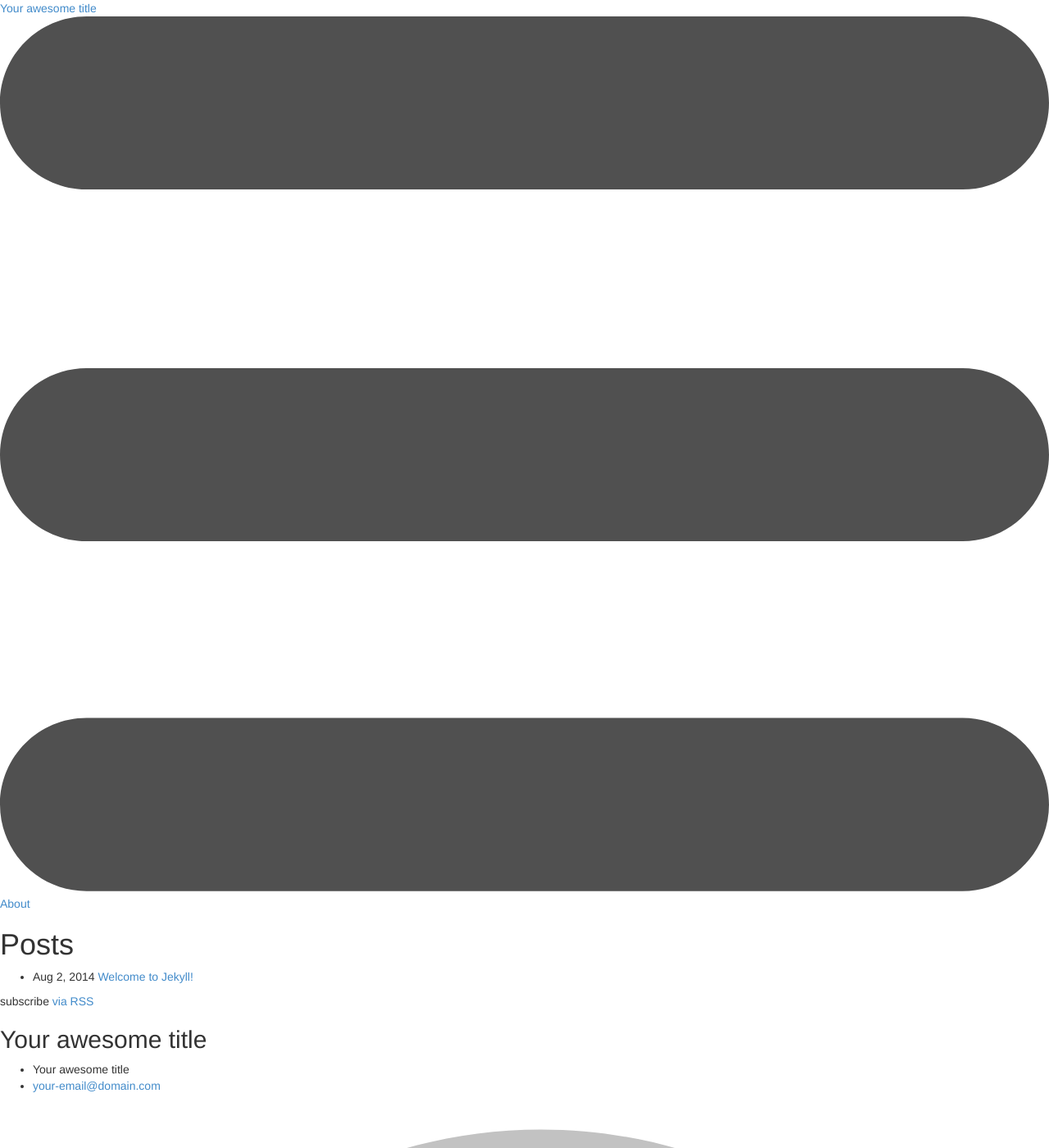
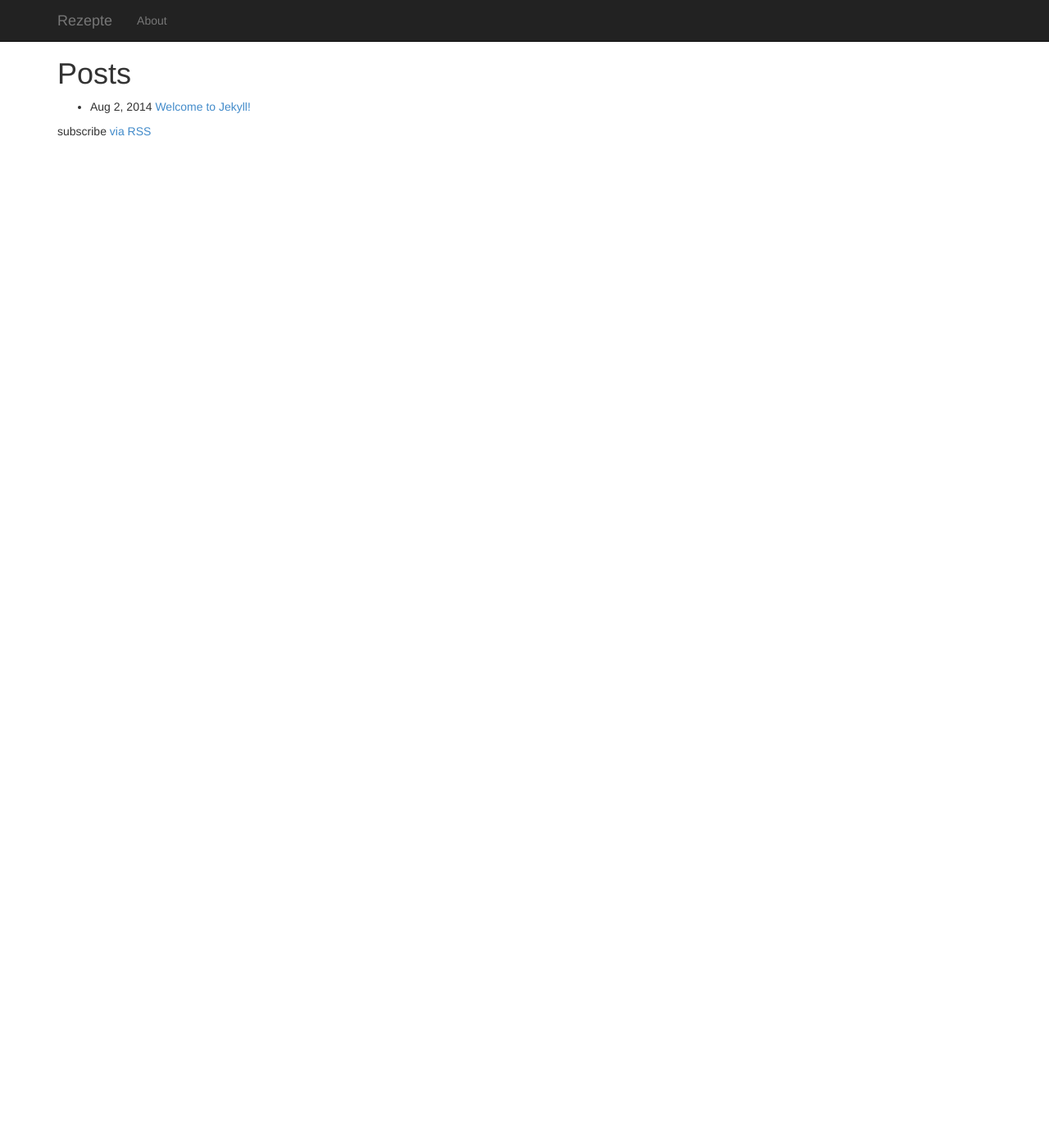
Before and after one commit to tehlers/rezepte, a Jekyll site: the page built from index.html, in a window 1280 px wide and 1400 px high. Shown: the whole window at 82% size. Built offline with Jekyll 4.4.1, drawn with Linux system fonts in a browser that asks for light colours; nearby versions of some CDN libraries; some of the changed text lies outside the part shown.

Commit message:
Using basic Bootstrap layout

```diff
--- a/_config.yml
+++ b/_config.yml
@@ -1,11 +1,10 @@
 # Site settings
-title: Your awesome title
-email: your-email@domain.com
-description: "Write an awesome description for your new site here. You can edit this line in _config.yml. It will appear in your document head meta (for Google search results) and in your feed.xml site description."
+title: Rezepte
+description: "Eine Sammlung von Rezepten"
 baseurl: ""
-url: "http://yourdomain.com"
-twitter_username: jekyllrb
-github_username:  jekyll
+url: "http://tehlers.github.io/rezepte"
+
+exclude: ["bin", "README.md", "Gemfile", "Gemfile.lock"]
 
 # Build settings
 markdown: kramdown
--- a/_includes/footer.html
+++ b/_includes/footer.html
@@ -1,61 +1,3 @@
-<footer class="site-footer">
-
-  <div class="wrap">
-
-    <h2 class="footer-heading">{{ site.title }}</h2>
-
-    <div class="footer-col-1 column">
-      <ul>
-        <li>{{ site.title }}</li>
-        <li><a href="mailto:{{ site.email }}">{{ site.email }}</a></li>
-      </ul>
-    </div>
-
-    <div class="footer-col-2 column">
-      <ul>
-        {% if site.github_username %}<li>
-          <a href="https://github.com/{{ site.github_username }}">
-            <span class="icon github">
-              <svg version="1.1" class="github-icon-svg" xmlns="http://www.w3.org/2000/svg" xmlns:xlink="http://www.w3.org/1999/xlink" x="0px" y="0px"
-                 viewBox="0 0 16 16" enable-background="new 0 0 16 16" xml:space="preserve">
-                <path fill-rule="evenodd" clip-rule="evenodd" fill="#C2C2C2" d="M7.999,0.431c-4.285,0-7.76,3.474-7.76,7.761
-                c0,3.428,2.223,6.337,5.307,7.363c0.388,0.071,0.53-0.168,0.53-0.374c0-0.184-0.007-0.672-0.01-1.32
-                c-2.159,0.469-2.614-1.04-2.614-1.04c-0.353-0.896-0.862-1.135-0.862-1.135c-0.705-0.481,0.053-0.472,0.053-0.472
-                c0.779,0.055,1.189,0.8,1.189,0.8c0.692,1.186,1.816,0.843,2.258,0.645c0.071-0.502,0.271-0.843,0.493-1.037
-                C4.86,11.425,3.049,10.76,3.049,7.786c0-0.847,0.302-1.54,0.799-2.082C3.768,5.507,3.501,4.718,3.924,3.65
-                c0,0,0.652-0.209,2.134,0.796C6.677,4.273,7.34,4.187,8,4.184c0.659,0.003,1.323,0.089,1.943,0.261
-                c1.482-1.004,2.132-0.796,2.132-0.796c0.423,1.068,0.157,1.857,0.077,2.054c0.497,0.542,0.798,1.235,0.798,2.082
-                c0,2.981-1.814,3.637-3.543,3.829c0.279,0.24,0.527,0.713,0.527,1.437c0,1.037-0.01,1.874-0.01,2.129
-                c0,0.208,0.14,0.449,0.534,0.373c3.081-1.028,5.302-3.935,5.302-7.362C15.76,3.906,12.285,0.431,7.999,0.431z"/>
-              </svg>
-            </span>
-            <span class="username">{{ site.github_username }}</span>
-          </a>
-        </li>{% endif %}
-        {% if site.twitter_username %}<li>
-          <a href="https://twitter.com/{{ site.twitter_username }}">
-            <span class="icon twitter">
-              <svg version="1.1" class="twitter-icon-svg" xmlns="http://www.w3.org/2000/svg" xmlns:xlink="http://www.w3.org/1999/xlink" x="0px" y="0px"
-                 viewBox="0 0 16 16" enable-background="new 0 0 16 16" xml:space="preserve">
-                <path fill="#C2C2C2" d="M15.969,3.058c-0.586,0.26-1.217,0.436-1.878,0.515c0.675-0.405,1.194-1.045,1.438-1.809
-                c-0.632,0.375-1.332,0.647-2.076,0.793c-0.596-0.636-1.446-1.033-2.387-1.033c-1.806,0-3.27,1.464-3.27,3.27
-                c0,0.256,0.029,0.506,0.085,0.745C5.163,5.404,2.753,4.102,1.14,2.124C0.859,2.607,0.698,3.168,0.698,3.767
-                c0,1.134,0.577,2.135,1.455,2.722C1.616,6.472,1.112,6.325,0.671,6.08c0,0.014,0,0.027,0,0.041c0,1.584,1.127,2.906,2.623,3.206
-                C3.02,9.402,2.731,9.442,2.433,9.442c-0.211,0-0.416-0.021-0.615-0.059c0.416,1.299,1.624,2.245,3.055,2.271
-                c-1.119,0.877-2.529,1.4-4.061,1.4c-0.264,0-0.524-0.015-0.78-0.046c1.447,0.928,3.166,1.469,5.013,1.469
-                c6.015,0,9.304-4.983,9.304-9.304c0-0.142-0.003-0.283-0.009-0.423C14.976,4.29,15.531,3.714,15.969,3.058z"/>
-              </svg>
-            </span>
-            <span class="username">{{ site.twitter_username }}</span>
-          </a>
-        </li>{% endif %}
-      </ul>
-    </div>
-
-    <div class="footer-col-3 column">
-      <p class="text">{{ site.description }}</p>
-    </div>
-
-  </div>
-
+<footer>
+    <!-- empty -->
 </footer>
--- a/_includes/head.html
+++ b/_includes/head.html
@@ -9,6 +9,9 @@
     <!-- Bootstrap CSS -->
     <link rel="stylesheet" href="{{ "/assets/css/bootstrap.min.css" | prepend: site.baseurl }}">
 
+    <!-- Custom CSS -->
+    <link rel="stylesheet" href="{{ "/assets/css/custom.css" | prepend: site.baseurl }}">
+
     <!-- HTML5 Shim and Respond.js IE8 support of HTML5 elements and media queries -->
     <!--[if lt IE 9]>
         <script src="https://oss.maxcdn.com/html5shiv/3.7.2/html5shiv.min.js"></script>
--- a/_includes/header.html
+++ b/_includes/header.html
@@ -1,28 +1,28 @@
-<header class="site-header">
-
-  <div class="wrap">
-
-    <a class="site-title" href="{{ site.baseurl }}/">{{ site.title }}</a>
-
-    <nav class="site-nav">
-      <a href="#" class="menu-icon">
-        <svg version="1.1" xmlns="http://www.w3.org/2000/svg" xmlns:xlink="http://www.w3.org/1999/xlink" x="0px" y="0px"
-           viewBox="0 0 18 15" enable-background="new 0 0 18 15" xml:space="preserve">
-          <path fill="#505050" d="M18,1.484c0,0.82-0.665,1.484-1.484,1.484H1.484C0.665,2.969,0,2.304,0,1.484l0,0C0,0.665,0.665,0,1.484,0
-            h15.031C17.335,0,18,0.665,18,1.484L18,1.484z"/>
-          <path fill="#505050" d="M18,7.516C18,8.335,17.335,9,16.516,9H1.484C0.665,9,0,8.335,0,7.516l0,0c0-0.82,0.665-1.484,1.484-1.484
-            h15.031C17.335,6.031,18,6.696,18,7.516L18,7.516z"/>
-          <path fill="#505050" d="M18,13.516C18,14.335,17.335,15,16.516,15H1.484C0.665,15,0,14.335,0,13.516l0,0
-            c0-0.82,0.665-1.484,1.484-1.484h15.031C17.335,12.031,18,12.696,18,13.516L18,13.516z"/>
-        </svg>
-      </a>
-      <div class="trigger">
-        {% for page in site.pages %}
-          {% if page.title %}<a class="page-link" href="{{ page.url | prepend: site.baseurl }}">{{ page.title }}</a>{% endif %}
-        {% endfor %}
-      </div>
-    </nav>
-
-  </div>
-
-</header>
+<div class="navbar navbar-inverse navbar-fixed-top" role="navigation">
+    <div class="container">
+        <div class="navbar-header">
+            <button type="button" class="navbar-toggle" data-toggle="collapse" data-target=".navbar-collapse">
+                <span class="sr-only">Toggle navigation</span>
+                <span class="icon-bar"></span>
+                <span class="icon-bar"></span>
+                <span class="icon-bar"></span>
+            </button>
+            <a class="navbar-brand" href="{{ site.baseurl }}/">{{ site.title }}</a>
+        </div>
+        <div class="collapse navbar-collapse">
+            <ul class="nav navbar-nav">
+                {% for node in site.pages %}
+                    {% if node.title %}
+                        {% if node.url == page.url %}
+                            <li class="active">
+                        {% else %}
+                            <li>
+                        {% endif %}
+                            <a href="{{ node.url | prepend: site.baseurl }}">{{ node.title }}</a>
+                        </li>
+                    {% endif %}
+                {% endfor %}
+            </ul>
+        </div><!--/.nav-collapse -->
+    </div>
+</div>
--- a/_layouts/default.html
+++ b/_layouts/default.html
@@ -1,23 +1,21 @@
 <!DOCTYPE html>
-<html>
+<html lang="de">
 
-  {% include head.html %}
+    {% include head.html %}
 
     <body>
+
+        {% include header.html %}
+
+        <div class="container">
+            {{ content }}
+        </div>
+
+        {% include footer.html %}
+
         <!-- jQuery (necessary for Bootstrap's JavaScript plugins) -->
         <script src="https://ajax.googleapis.com/ajax/libs/jquery/1.11.1/jquery.min.js"></script>
         <!-- Include all compiled plugins (below), or include individual files as needed -->
         <script src="{{ "/assets/js/bootstrap.min.js" | prepend: site.baseurl }}"></script>
-
-    {% include header.html %}
-
-    <div class="page-content">
-      <div class="wrap">
-      {{ content }}
-      </div>
-    </div>
-
-    {% include footer.html %}
-
     </body>
 </html>
--- /dev/null
+++ b/assets/css/custom.scss
@@ -0,0 +1,6 @@
+---
+---
+
+body {
+    padding-top: 50px;
+}
```
